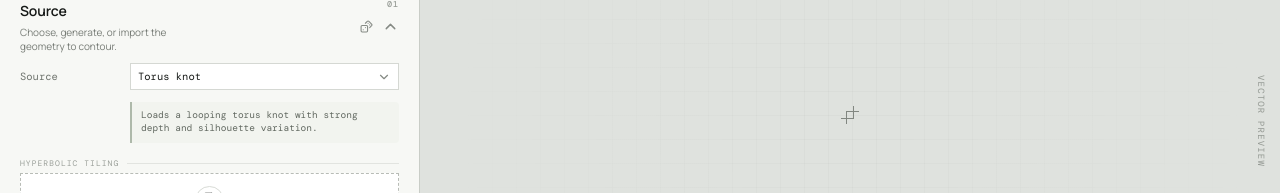
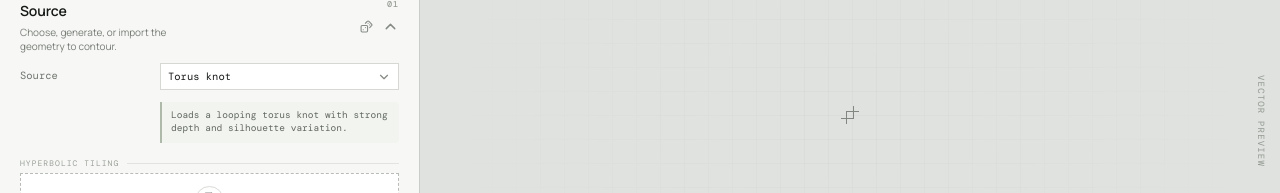
Before and after one commit to FrediBach/slicewise, a React (Vite) app: page / in a window 1280 px wide. Shown: the part 301-494 px from the top of the page. Built offline with nearby package versions, Linux system fonts and the light colour scheme; a web font is replaced by a local one.

Commit message:
Improve labels

```diff
--- a/src/index.css
+++ b/src/index.css
@@ -586,7 +586,7 @@ button {
 
 .control-row {
   display: grid;
-  grid-template-columns: 100px minmax(0, 1fr);
+  grid-template-columns: 130px minmax(0, 1fr);
   align-items: center;
   min-height: 31px;
   gap: 10px;
@@ -596,7 +596,7 @@ button {
   opacity: 0.45;
 }
 .select-info {
-  margin: 0 0 7px 110px;
+  margin: 0 0 7px 140px;
   padding: 7px 9px;
   border-left: 2px solid #aeb9aa;
   border-radius: 0 4px 4px 0;
@@ -616,6 +616,8 @@ button {
   flex: 1;
   color: #6f746e;
   font-size: 10.5px;
+  line-height: 1.2;
+  overflow-wrap: anywhere;
 }
 #humanizerAmountControl .control-label > label {
   max-width: 34px;
```
